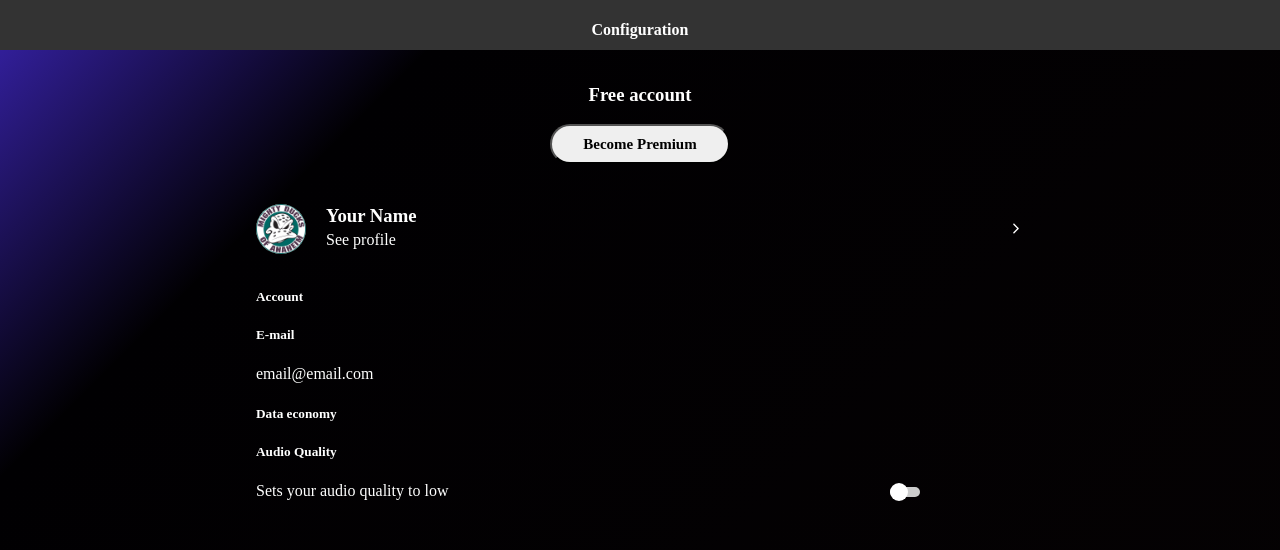
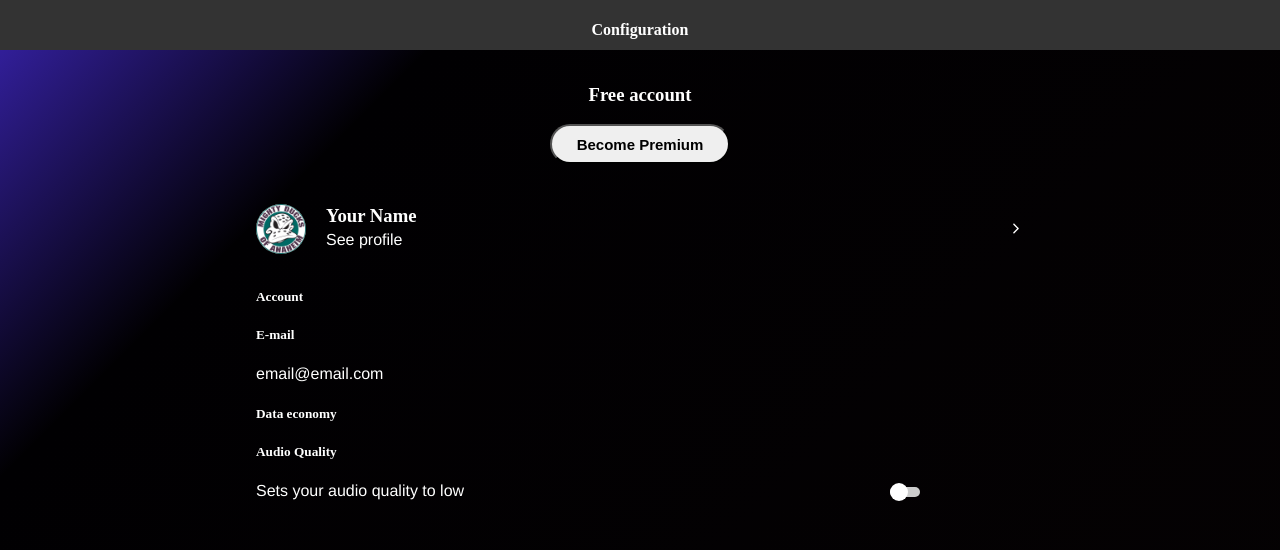
Before and after one commit to natanfrost/music-player, a React (Create React App) app in the folder my-app/: page /configuration in a window 1280 px wide. Shown: the top 550 px of the page. Built offline with nearby package versions, Linux system fonts and the light colour scheme.

Commit message:
updated font-family

```diff
--- a/my-app/src/App.css
+++ b/my-app/src/App.css
@@ -17,10 +17,10 @@
     stroke-width: 0.3px;
 }
 
-* {
-  font-family: -webkit-pictograph;
+span {
+  font-family: 'Franklin Gothic Medium', 'Arial Narrow', Arial, sans-serif;
 }
 
-.App {
-  /* margin-top: 60px; */
+h2 {
+  font-family: monospace;
 }
--- a/my-app/src/components/Head/style.css
+++ b/my-app/src/components/Head/style.css
@@ -8,7 +8,6 @@
     flex: 85%;
     color: rgb(219, 219, 219);
     padding-left: 10px;
-    font-family: -webkit-pictograph;
 }
 .App {
     margin-top: 0 !important;
--- a/my-app/src/components/RecommendedList/style.css
+++ b/my-app/src/components/RecommendedList/style.css
@@ -19,7 +19,6 @@
     padding-left: 20px;
     font-size: 14px;
     animation: animate-title 2s;
-    font-family: -webkit-pictograph;
 }
 
 .cover-item {
```
Also changed, not shown: my-app/src/img/podcast_6.jpg (added).
